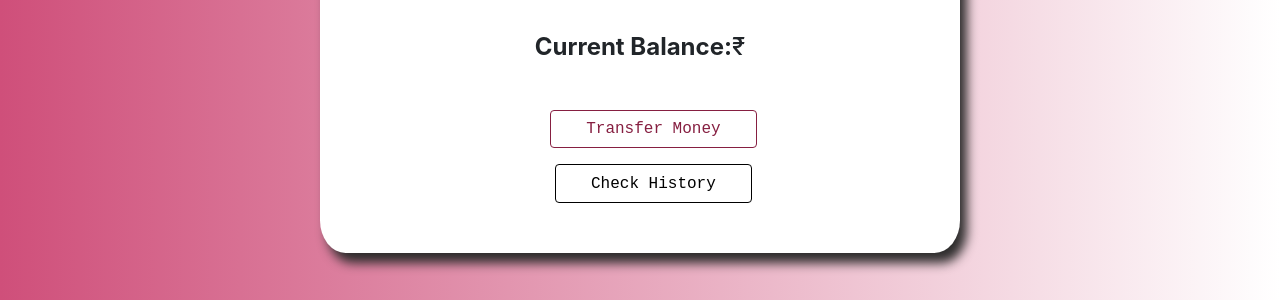
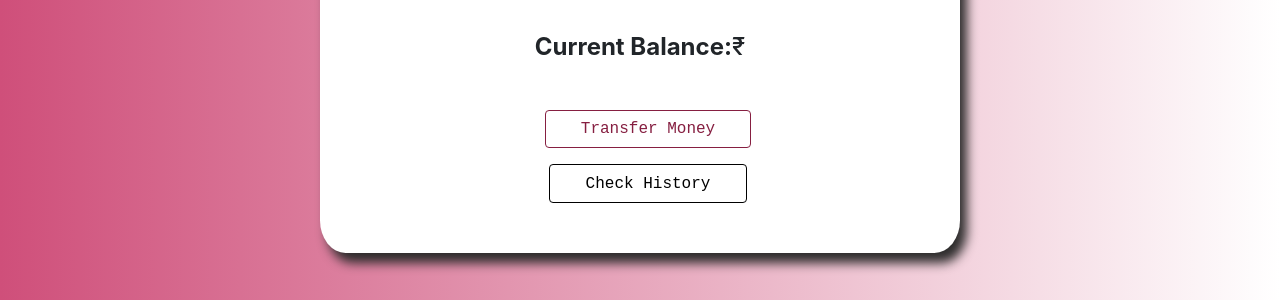
Before and after one commit to blackhawk005/TheBank, a Django app: page /user in a window 1280 px wide. Shown: the part 772-1072 px from the top of the page. Run offline with Django 3.2, Linux system fonts and the light colour scheme; some libraries are stand-ins or nearby versions.

Commit message:
blackhawks commit

```diff
--- a/home/templates/home/details.html
+++ b/home/templates/home/details.html
@@ -24,13 +24,13 @@
       <h4 ><b>Gender:</b> {{ gender }}</h4><br>
       <h4 ><b>Current Balance:</b>₹{{ current_balance }}</h4>
       <br>
-      <div style="margin-left:30%;">
-      <form style="margin-right:40%; display:inline-block; " action="/send_money" method="POST">
+      <div style="text-align:center">
+      <form  action="/send_money" method="POST">
         {% csrf_token %}
           <input type="hidden" name="hidden_unique_id" value="{{ id }}">
           <input class="btn btn-outline-danger" type="submit" value="Transfer Money">
       </form>
-      <form style="margin-right:40%; display:inline-block; " action="/transaction_history" method="POST">
+      <form  action="/transaction_history" method="POST">
         {% csrf_token %}
           <input type="hidden" name="hidden_unique_id" value="{{ id }}">
           <input class="btn  btn-outline-light" type="submit" value="Check History">
```
